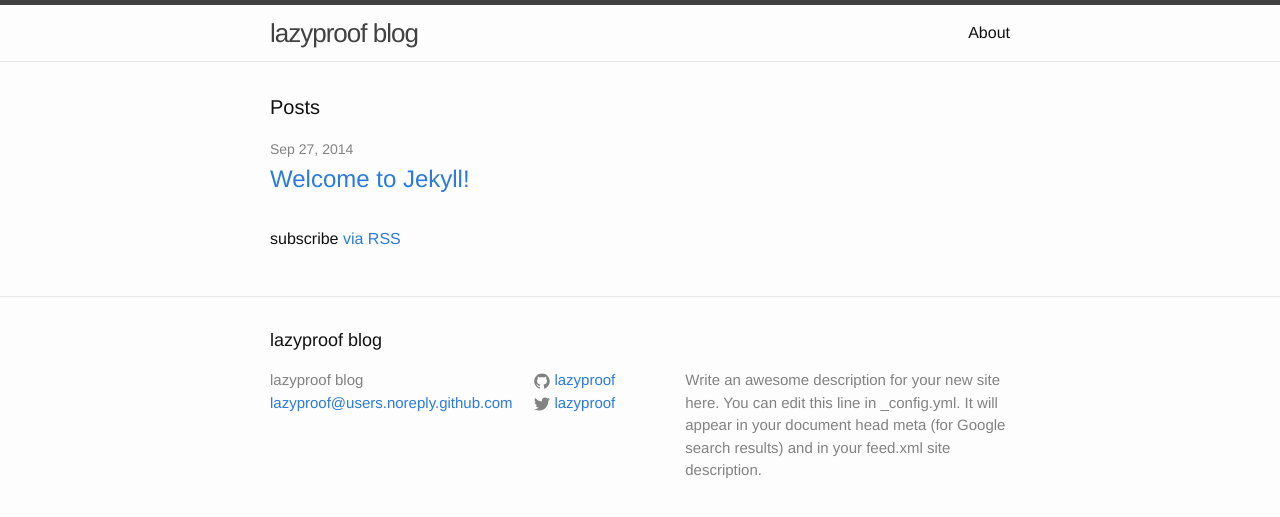
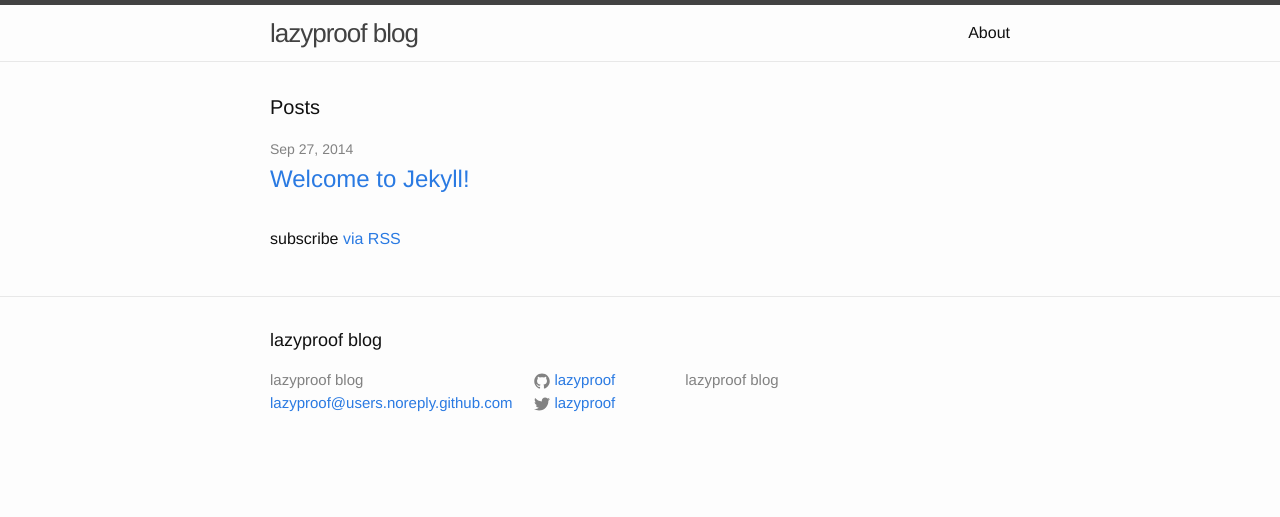
Before and after one commit to lazyproof/lazyproof.github.io, a Jekyll site: the page built from index.html, in a window 1280 px wide. Shown: the top 517 px of the page. Built offline with Jekyll 4.4.1, drawn with Linux system fonts in a browser that asks for light colours.

Commit message:
update desc

```diff
--- a/_config.yml
+++ b/_config.yml
@@ -1,10 +1,7 @@
 # Site settings
 title: lazyproof blog
 email:  lazyproof@users.noreply.github.com
-description: > # this means to ignore newlines until "baseurl:"
-  Write an awesome description for your new site here. You can edit this
-  line in _config.yml. It will appear in your document head meta (for
-  Google search results) and in your feed.xml site description.
+description: lazyproof blog
 baseurl: "" # the subpath of your site, e.g. /blog/
 url: "http://lazyproof.github.io" # the base hostname & protocol for your site
 twitter_username: lazyproof
```
